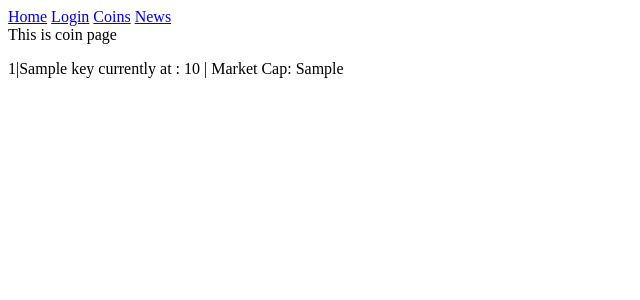
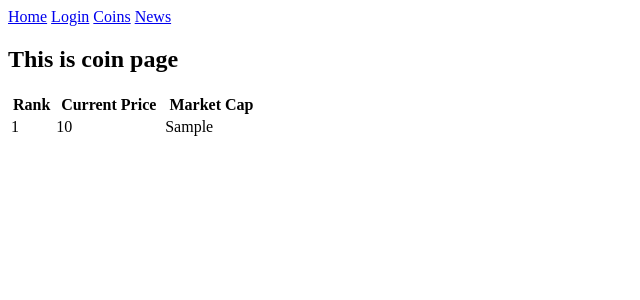
Before and after one commit to tryingtolearn11/watcher, a Flask app: template app/templates/coin.html in a window 1280 px wide. Shown: the top 300 px of the page, without its empty margins (0-640 px from the left). Run offline with Flask 2, Linux system fonts and the light colour scheme; the template is opened without the code that fills it: most values are stand-ins (such as "Sample title", 1, 10 or a date in 2020).

Commit message:
added table coin.html

```diff
--- a/app/templates/coin.html
+++ b/app/templates/coin.html
@@ -2,11 +2,48 @@
 
 
 {% block content %}
-    <h>This is coin page</p>
-    {% for key in res %}
-    <div><p>{{ key.market_cap_rank }}|{{ key.name }} currently at : {{
-        key.current_price }} | Market Cap: {{key.market_cap}} </p></div>
-    {% endfor %}
+<h2>This is coin page</h2></p>
+
+<table style="width:20%">
+    <thead>
+        <tr>
+            <th> Rank </th>
+            <th> Current Price </th>
+            <th> Market Cap </th>
+        </tr>
+    </thead>
+    <tbody>
+
+        {% for k in res %}
+        <tr key = {{k.name}}></td>
+            <td>{{  k.market_cap_rank }}</td>
+            <td>{{  k.current_price   }}</td>
+            <td>{{  k.market_cap   }}</td>
+        {% endfor %}
+        </tr>
+    </tbody>
+</table>
+
+
+
+
+
+
+
+
+
+
+
+
+
+
+
+
+
+
+
+
+
 
 
 
```
Also changed, not shown: 1 other file.
